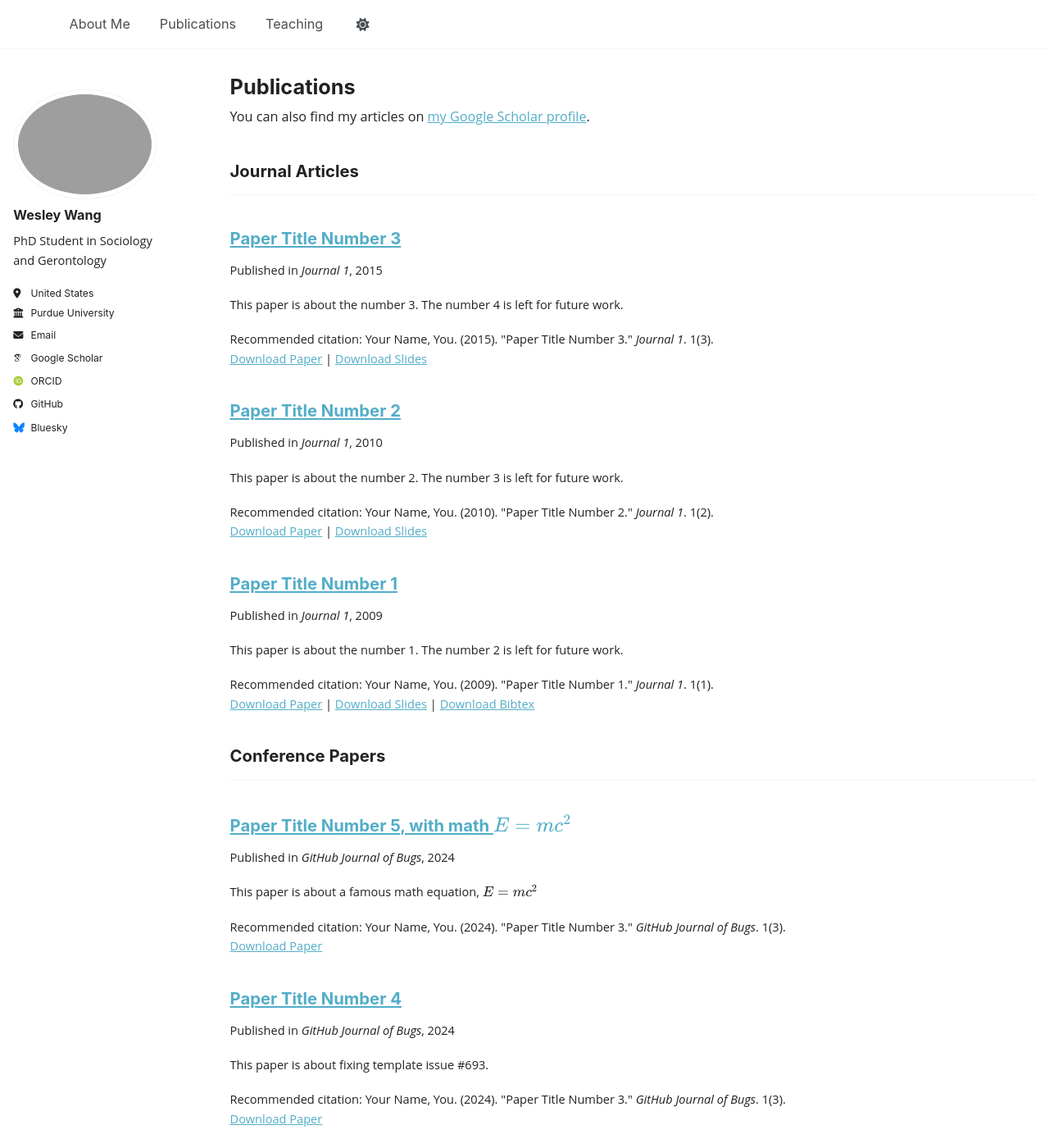
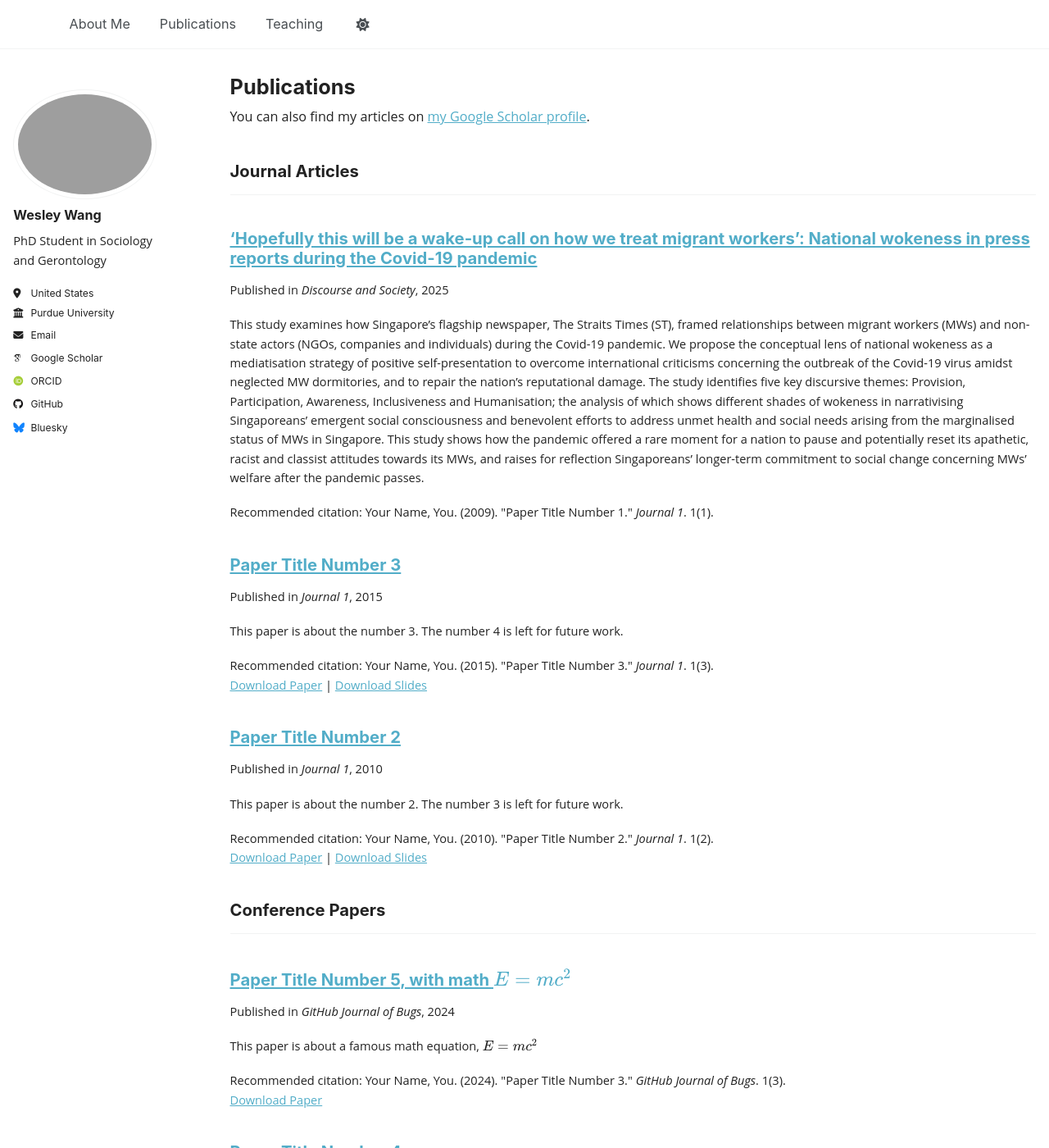
Before and after one commit to wesleywj/wesleywj.github.io, a Jekyll site: the page built from _pages/publications.html, in a window 1280 px wide and 1400 px high. Shown: the whole window at 82% size. Built offline with Jekyll 4.4.1, drawn with Linux system fonts in a browser that asks for light colours; some web fonts are replaced; a script that is not in the unit is left out.

Commit message:
Updated Journal Article

```diff
--- a/_publications/2009-10-01-paper-title-number-1.md
+++ b/_publications/2009-10-01-paper-title-number-1.md
@@ -1,14 +1,11 @@
 ---
-title: "Paper Title Number 1"
+title: "‘Hopefully this will be a wake-up call on how we treat migrant workers’: National wokeness in press reports during the Covid-19 pandemic"
 collection: publications
 category: manuscripts
-permalink: /publication/2009-10-01-paper-title-number-1
-excerpt: 'This paper is about the number 1. The number 2 is left for future work.'
-date: 2009-10-01
-venue: 'Journal 1'
-slidesurl: 'http://academicpages.github.io/files/slides1.pdf'
-paperurl: 'http://academicpages.github.io/files/paper1.pdf'
-bibtexurl: 'http://academicpages.github.io/files/bibtex1.bib'
+permalink: https://journals.sagepub.com/doi/abs/10.1177/09579265241313061
+excerpt: 'This study examines how Singapore’s flagship newspaper, The Straits Times (ST), framed relationships between migrant workers (MWs) and non-state actors (NGOs, companies and individuals) during the Covid-19 pandemic. We propose the conceptual lens of national wokeness as a mediatisation strategy of positive self-presentation to overcome international criticisms concerning the outbreak of the Covid-19 virus amidst neglected MW dormitories, and to repair the nation’s reputational damage. The study identifies five key discursive themes: Provision, Participation, Awareness, Inclusiveness and Humanisation; the analysis of which shows different shades of wokeness in narrativising Singaporeans’ emergent social consciousness and benevolent efforts to address unmet health and social needs arising from the marginalised status of MWs in Singapore. This study shows how the pandemic offered a rare moment for a nation to pause and potentially reset its apathetic, racist and classist attitudes towards its MWs, and raises for reflection Singaporeans’ longer-term commitment to social change concerning MWs’ welfare after the pandemic passes.'
+date: 2025-01-23
+venue: 'Discourse and Society'
 citation: 'Your Name, You. (2009). &quot;Paper Title Number 1.&quot; <i>Journal 1</i>. 1(1).'
 ---
 The contents above will be part of a list of publications, if the user clicks the link for the publication than the contents of section will be rendered as a full page, allowing you to provide more information about the paper for the reader. When publications are displayed as a single page, the contents of the above "citation" field will automatically be included below this section in a smaller font.
```
